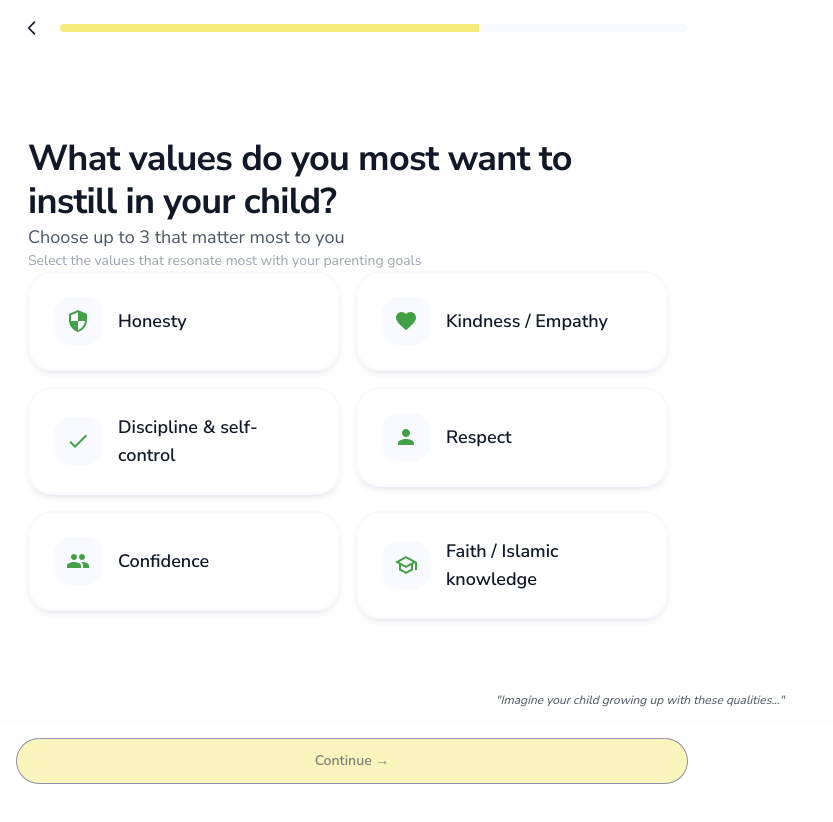
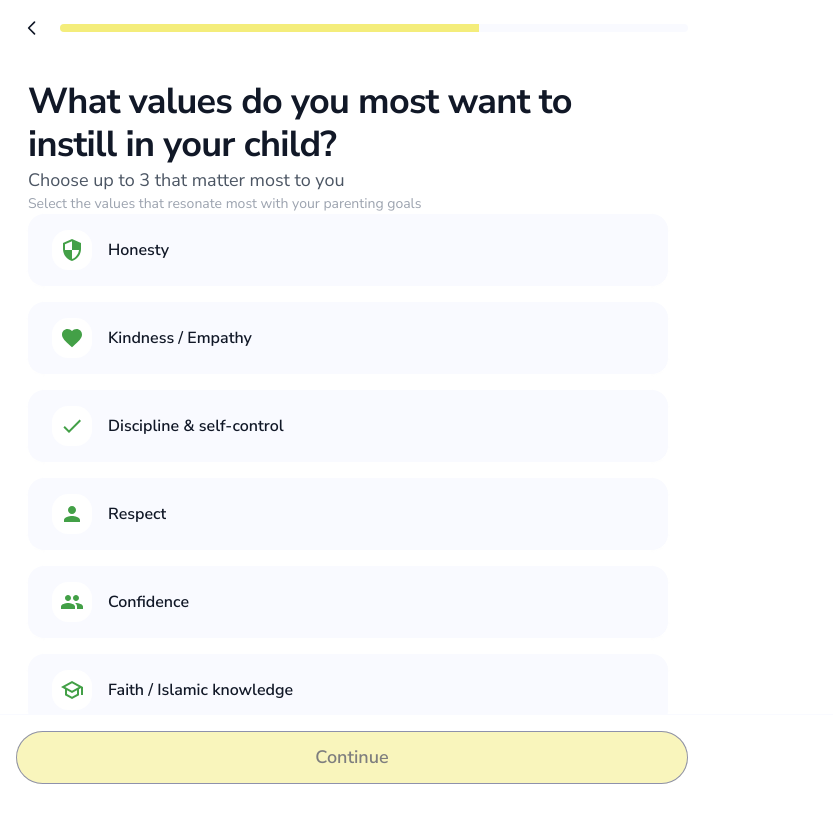
Before and after one commit to MohammedTarigg/noorkids-purchase-onboarding, a Next.js app: page /values in a window 1280 px wide. Shown: the top 822 px of the page, without its empty margins (0-833 px from the left). Before the commit the page ends 800 px from the top, so only its background shows below. Built offline with nearby package versions, Linux system fonts and the light colour scheme.

Commit message:
Refactor button components across multiple pages to use OptionButton instead of AgeButton and MultiSelectButton. Update CTAButton to support text alignment and adjust button text for consistency. Enhance layout for improved readability and user experience.

```diff
--- a/src/app/age/page.tsx
+++ b/src/app/age/page.tsx
@@ -3,7 +3,7 @@
 import { useState } from 'react';
 import { useRouter } from 'next/navigation';
 import OnboardingHeader from '../components/OnboardingHeader';
-import AgeButton from '../components/AgeButton';
+import OptionButton from '../components/OptionButton';
 import CTAButton from '../components/CTAButton';
 
 type AgeRange = {
@@ -87,7 +87,7 @@ export default function AgePage() {
                   animationFillMode: 'forwards'
                 }}
               >
-                <AgeButton
+                <OptionButton
                   label={range.label}
                   selected={selectedAgeRange?.label === range.label}
                   onClick={() => setSelectedAgeRange(range)}
@@ -113,7 +113,7 @@ export default function AgePage() {
             onClick={handleContinue}
             disabled={!selectedAgeRange}
           >
-            Continue →
+            Continue
           </CTAButton>
         </div>
       </footer>
--- a/src/app/behavior/page.tsx
+++ b/src/app/behavior/page.tsx
@@ -3,7 +3,7 @@
 import { useState } from 'react';
 import { useRouter } from 'next/navigation';
 import OnboardingHeader from '../components/OnboardingHeader';
-import MultiSelectButton from '../components/MultiSelectButton';
+import OptionButton from '../components/OptionButton';
 import CTAButton from '../components/CTAButton';
 
 type Challenge = {
@@ -102,7 +102,7 @@ export default function BehaviorPage() {
           paddingBottom: 'calc(var(--spacing-sm) + 80px)',
         }}
       >
-        <div className="w-full max-w-2xl mx-auto flex-1 flex items-center justify-center">
+        <div className="w-full max-w-2xl mx-auto flex-1 flex items-start">
           <div
             className="w-full animate-fade-in"
             style={{
@@ -112,22 +112,29 @@ export default function BehaviorPage() {
             }}
           >
           {/* Headline */}
-          <h1 className="text-3xl md:text-4xl font-bold mb-3 animate-slide-in" style={{ color: 'var(--color-text-primary)' }}>
+          <h1 className="text-3xl md:text-4xl font-bold mb-3 animate-slide-in text-left" style={{ color: 'var(--color-text-primary)' }}>
             Which of these challenges do you face with your child?
           </h1>
 
           {/* Subheadline */}
-          <p className="text-lg mb-2 animate-slide-in" style={{ color: 'var(--color-text-secondary)', animationDelay: '0.1s', opacity: 0, animationFillMode: 'forwards' }}>
+          <p className="text-lg mb-2 animate-slide-in text-left" style={{ color: 'var(--color-text-secondary)', animationDelay: '0.1s', opacity: 0, animationFillMode: 'forwards' }}>
             You&apos;re not alone – many parents struggle with these. Select any that apply.
           </p>
 
           {/* Selection count */}
-          <p className="text-sm mb-8 animate-slide-in" style={{ color: 'var(--color-accent)', animationDelay: '0.15s', opacity: 0, animationFillMode: 'forwards' }}>
+          <p className="text-sm mb-8 animate-slide-in text-left" style={{ color: 'var(--color-accent)', animationDelay: '0.15s', opacity: 0, animationFillMode: 'forwards' }}>
             {selectedChallenges.length > 0 && `${selectedChallenges.length} selected`}
           </p>
 
-          {/* Options Grid */}
-          <div className="space-y-4">
+          {/* Options - One per row */}
+          <div
+            className="mt-8"
+            style={{
+              display: 'flex',
+              flexDirection: 'column',
+              gap: 'var(--spacing-md)',
+            }}
+          >
             {challenges.map((challenge, index) => (
               <div
                 key={challenge.id}
@@ -138,7 +145,7 @@ export default function BehaviorPage() {
                   animationFillMode: 'forwards'
                 }}
               >
-                <MultiSelectButton
+                <OptionButton
                   icon={challenge.icon}
                   label={challenge.label}
                   selected={selectedChallenges.includes(challenge.id)}
@@ -172,7 +179,7 @@ export default function BehaviorPage() {
             onClick={handleContinue}
             disabled={selectedChallenges.length === 0}
           >
-            Continue →
+            Continue
           </CTAButton>
         </div>
       </footer>
--- a/src/app/components/AgeButton.tsx
+++ /dev/null
@@ -1,29 +0,0 @@
-'use client';
-
-import React from 'react';
-import CTAButton from './CTAButton';
-
-interface AgeButtonProps {
-  label: string;
-  selected: boolean;
-  onClick: () => void;
-}
-
-export default function AgeButton({ label, selected, onClick }: AgeButtonProps) {
-  return (
-    <CTAButton
-      onClick={onClick}
-      borderRadius="var(--radius-lg)"
-      width="100%"
-      minHeight="56px"
-      padding="var(--spacing-md) var(--spacing-lg)"
-      fontSize="1rem"
-      backgroundColor={selected ? 'var(--color-cta)' : 'var(--color-bg-alt)'}
-      textColor={selected ? 'black' : 'var(--color-text-primary)'}
-      selected={selected}
-      showShadow={!selected}
-    >
-      {label}
-    </CTAButton>
-  );
-}
--- a/src/app/components/CTAButton.tsx
+++ b/src/app/components/CTAButton.tsx
@@ -19,6 +19,7 @@ interface CTAButtonProps {
   backgroundColor?: string;
   textColor?: string;
   selected?: boolean;
+  textAlign?: 'left' | 'center' | 'right';
 }
 
 export default function CTAButton({
@@ -37,6 +38,7 @@ export default function CTAButton({
   backgroundColor,
   textColor,
   selected,
+  textAlign = 'center',
 }: CTAButtonProps) {
   const [isPressed, setIsPressed] = useState(false);
 
@@ -54,10 +56,13 @@ export default function CTAButton({
     setIsPressed(false);
   };
 
+  const justifyClass = textAlign === 'left' ? 'justify-start' : textAlign === 'right' ? 'justify-end' : 'justify-center';
+  const textAlignClass = textAlign === 'left' ? 'text-left' : textAlign === 'right' ? 'text-right' : 'text-center';
+
   const baseStyles = `
     button-3d font-semibold
-    relative inline-flex items-center justify-center
-    border-none cursor-pointer text-center
+    relative inline-flex items-center ${justifyClass}
+    border-none cursor-pointer ${textAlignClass}
     select-none outline-none
     transform-gpu
     ${width || 'w-full'}
@@ -115,7 +120,7 @@ export default function CTAButton({
         borderRadius: borderRadius || 'var(--radius-full)',
         padding: padding || 'var(--spacing-sm) var(--spacing-lg)',
         transition: 'transform 150ms ease-in-out',
-        fontSize: fontSize || '0.875rem',
+        fontSize: fontSize || '1.125rem',
         backgroundColor: finalBackgroundColor,
         color: finalTextColor,
         boxShadow: finalBoxShadow,
@@ -123,7 +128,7 @@ export default function CTAButton({
         ...(width && !width.includes('w-') ? { width } : {}),
       }}
     >
-      <span className="button-3d__text block whitespace-nowrap">
+      <span className={`button-3d__text block ${textAlign === 'left' ? 'text-left' : textAlign === 'right' ? 'text-right' : 'text-center'} ${textAlign === 'center' ? 'whitespace-nowrap' : ''}`}>
         {children}
       </span>
     </button>
--- /dev/null
+++ b/src/app/components/OptionButton.tsx
@@ -0,0 +1,45 @@
+'use client';
+
+import React from 'react';
+import CTAButton from './CTAButton';
+
+interface OptionButtonProps {
+  label: string;
+  selected: boolean;
+  onClick: () => void;
+  icon?: React.ReactNode;
+}
+
+export default function OptionButton({ label, selected, onClick, icon }: OptionButtonProps) {
+  return (
+    <CTAButton
+      onClick={onClick}
+      borderRadius="var(--radius-lg)"
+      width="100%"
+      minHeight="56px"
+      padding="var(--spacing-md) var(--spacing-lg)"
+      fontSize="1rem"
+      backgroundColor={selected ? 'var(--color-cta)' : 'var(--color-bg-alt)'}
+      textColor={selected ? 'black' : 'var(--color-text-primary)'}
+      selected={selected}
+      showShadow={!selected}
+      textAlign="left"
+    >
+      <div className="flex items-center gap-4 w-full">
+        {icon && (
+          <div
+            className="shrink-0 w-10 h-10 rounded-lg flex items-center justify-center"
+            style={{
+              backgroundColor: selected ? 'rgba(0,0,0,0.1)' : 'var(--color-bg-white)',
+            }}
+          >
+            {icon}
+          </div>
+        )}
+        <span className="font-semibold flex-1">
+          {label}
+        </span>
+      </div>
+    </CTAButton>
+  );
+}
--- a/src/app/insights/page.tsx
+++ b/src/app/insights/page.tsx
@@ -124,7 +124,7 @@ export default function InsightsPage() {
       >
         <div className="max-w-2xl mx-auto">
           <CTAButton onClick={handleContinue}>
-            See the Solution →
+            See the Solution
           </CTAButton>
         </div>
       </footer>
--- a/src/app/page.tsx
+++ b/src/app/page.tsx
@@ -95,7 +95,7 @@ export default function WelcomePage() {
           <CTAButton
             onClick={handleContinue}
           >
-            Get Started →
+            Get Started
           </CTAButton>
         </div>
       </footer>
--- a/src/app/values/page.tsx
+++ b/src/app/values/page.tsx
@@ -3,7 +3,7 @@
 import { useState } from 'react';
 import { useRouter } from 'next/navigation';
 import OnboardingHeader from '../components/OnboardingHeader';
-import MultiSelectButton from '../components/MultiSelectButton';
+import OptionButton from '../components/OptionButton';
 import CTAButton from '../components/CTAButton';
 
 type Value = {
@@ -106,7 +106,7 @@ export default function ValuesPage() {
           paddingBottom: 'calc(var(--spacing-sm) + 80px)',
         }}
       >
-        <div className="w-full max-w-2xl mx-auto flex-1 flex items-center justify-center">
+        <div className="w-full max-w-2xl mx-auto flex-1 flex items-start">
           <div
             className="w-full animate-fade-in"
             style={{
@@ -116,17 +116,17 @@ export default function ValuesPage() {
             }}
           >
           {/* Headline */}
-          <h1 className="text-3xl md:text-4xl font-bold mb-3 animate-slide-in" style={{ color: 'var(--color-text-primary)' }}>
+          <h1 className="text-3xl md:text-4xl font-bold mb-3 animate-slide-in text-left" style={{ color: 'var(--color-text-primary)' }}>
             What values do you most want to instill in your child?
           </h1>
 
           {/* Subheadline */}
-          <p className="text-lg mb-2 animate-slide-in" style={{ color: 'var(--color-text-secondary)', animationDelay: '0.1s', opacity: 0, animationFillMode: 'forwards' }}>
+          <p className="text-lg mb-2 animate-slide-in text-left" style={{ color: 'var(--color-text-secondary)', animationDelay: '0.1s', opacity: 0, animationFillMode: 'forwards' }}>
             Choose up to 3 that matter most to you
           </p>
 
           {/* Selection count with encouragement */}
-          <div className="mb-8 animate-slide-in" style={{ animationDelay: '0.15s', opacity: 0, animationFillMode: 'forwards' }}>
+          <div className="mb-8 animate-slide-in text-left" style={{ animationDelay: '0.15s', opacity: 0, animationFillMode: 'forwards' }}>
             {selectedValues.length > 0 ? (
               <p className="text-sm font-semibold" style={{ color: 'var(--color-accent)' }}>
                 ✨ {selectedValues.length} of {MAX_SELECTIONS} selected
@@ -139,8 +139,15 @@ export default function ValuesPage() {
             )}
           </div>
 
-          {/* Options Grid */}
-          <div className="grid md:grid-cols-2 gap-4">
+          {/* Options - One per row */}
+          <div
+            className="mt-8"
+            style={{
+              display: 'flex',
+              flexDirection: 'column',
+              gap: 'var(--spacing-md)',
+            }}
+          >
             {values.map((value, index) => (
               <div
                 key={value.id}
@@ -151,7 +158,7 @@ export default function ValuesPage() {
                   animationFillMode: 'forwards'
                 }}
               >
-                <MultiSelectButton
+                <OptionButton
                   icon={value.icon}
                   label={value.label}
                   selected={selectedValues.includes(value.id)}
@@ -197,7 +204,7 @@ export default function ValuesPage() {
             onClick={handleContinue}
             disabled={selectedValues.length === 0}
           >
-            Continue →
+            Continue
           </CTAButton>
         </div>
       </footer>
```
